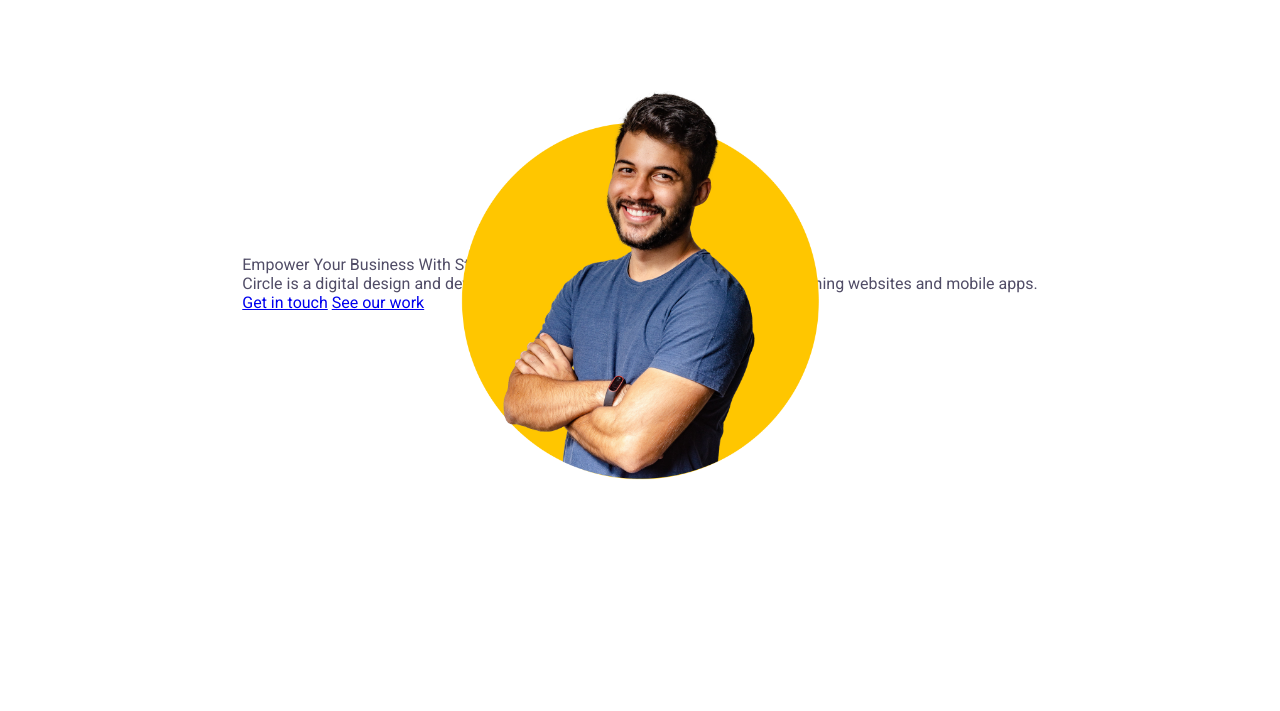
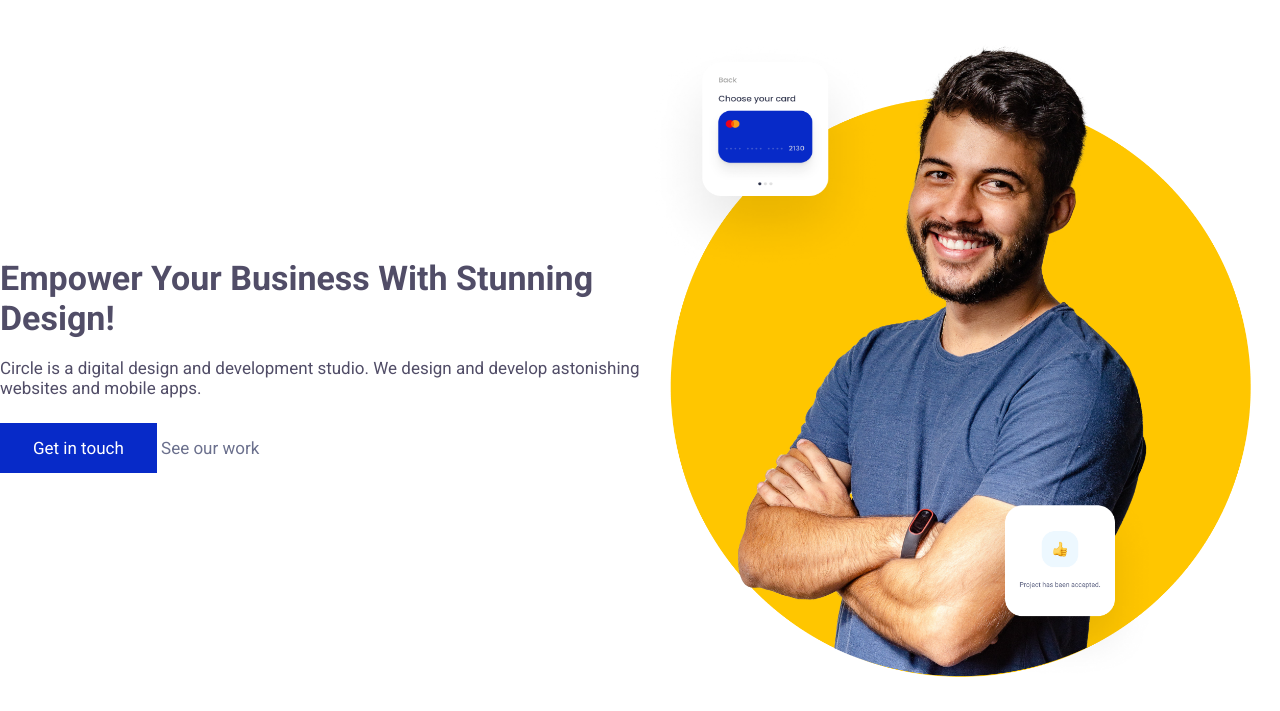
Before and after one commit to crisarco/Proyecto1, a plain HTML site: page homePage.html in a window 1280 px wide. Shown: the part 89-800 px from the top of the page. Drawn offline with Linux system fonts and the light colour scheme.

Commit message:
hero section

```diff
--- a/homePage.html
+++ b/homePage.html
@@ -27,15 +27,28 @@
       </div>
     </header>
     <div class="main-text-image">
-      <div class="background-img">
-        <div class="card-img"></div>
-        <div class="like-img"></div>
+      <div class="hero-img-container">
+        <img
+          class="card-img"
+          src="../Proyecto1/project-assets/hero-section/card-1.png"
+        />
+        <img
+          class="like-img"
+          src="../Proyecto1/project-assets/hero-section/card-2.png"
+        />
       </div>
+      <br />
       <div class="textos-ppales">
         <h1>Empower Your Business With Stunning Design!</h1>
-        <p>Circle is a digital design and development studio. We design and develop astonishing websites and mobile apps.</p>
+        <br />
+        <p>
+          Circle is a digital design and development studio. We design and
+          develop astonishing websites and mobile apps.
+        </p>
+        <br />
+        <br />
         <div class="links-ppales">
-          <a href="contactUs.html">Get in touch</a>
+          <a class="blue-box-link" href="contactUs.html">Get in touch</a>
           <a href="projectPage.html">See our work</a>
         </div>
       </div>
--- a/styles/home.css
+++ b/styles/home.css
@@ -2,17 +2,68 @@
   display: flex;
   flex-direction: column;
   align-items: center;
-  justify-content: center;
+  justify-content: flex-start;
   width: 100%;
-  height: 500px;
+
+  font-size: 17px;
 }
 
-.background-img {
+.hero-img-container {
+  width: 100%;
+  height: 650px;
   background-image: url("../project-assets/hero-section/hero-image.png");
   background-size: contain;
   background-repeat: no-repeat;
+  background-position: center;
+  flex: 0.5;
+  display: grid;
+  grid-template-columns: repeat(2,1fr);
+  grid-template-rows: repeat(3,1fr);
+}
+
+.hero-img {
   width: 100%;
   height: 50%;
-  background-position: center;
-  position: absolute;
+  max-width: 570px;
+  max-height: 650px;
+  position: inherit;
 }
+
+.blue-box-link {
+  background-color: #072ac8;
+  color: #ffffff;
+  padding: 15px 33px;
+  height: auto;
+}
+
+.blue-box-link:link,
+.blue-box-link:visited {
+  color: #ffffff;
+  text-decoration: none;
+}
+
+.card-img {
+  width: 250px;
+  height: 250px;
+  grid-column: 1;
+  grid-row: 1;
+}
+
+.like-img {
+    height: 200px;
+    width: 200px;
+    grid-column: 2;
+    grid-row: 3;
+}
+
+.textos-ppales {
+  flex: 0.5;
+}
+
+@media screen and (min-width: 750px) {
+  .main-text-image {
+    flex-direction: row-reverse;
+
+    justify-content: center;
+  }
+}
--- a/styles/main.css
+++ b/styles/main.css
@@ -3,8 +3,6 @@
   margin: 0;
   padding: 0;
   border: 0;
-  font-size: 100%;
-  font: inherit;
   vertical-align: baseline;
   box-sizing: border-box;
 }
@@ -12,7 +10,7 @@
 body {
   font-family: "Roboto", sans-serif;
   color: #514d67;
-  font-size: 20 px;
+  font-size: 20px;
 }
 
 .navbar {
@@ -39,13 +37,13 @@ body {
   width: 100%;
 }
 
-.nav-bar-list a:link,
-.nav-bar-list a:visited {
+a:link,
+a:visited {
   color: #6b708d;
   text-decoration: none;
 }
 
-.nav-bar-list a:hover {
+a:hover {
   color: #072ac8;
 }
 
@@ -72,7 +70,7 @@ body {
   text-decoration: none;
 }
 
-@media screen and (min-width: 600px) {
+@media screen and (min-width: 750px) {
   .navbar,
   .nav-bar-list {
     flex-direction: row;
```
Also changed, not shown: project-assets/hero-section/Card 1.png (added).
